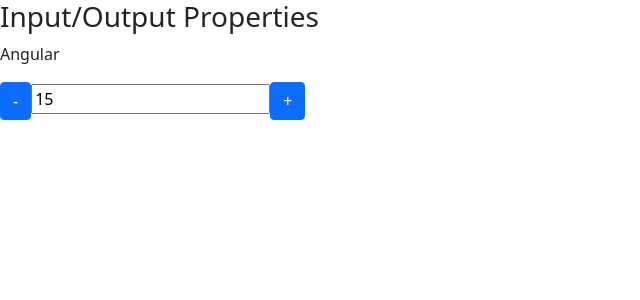
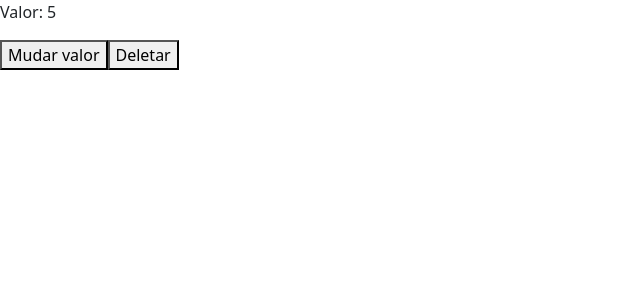
Before and after one commit to Vitor-Franco/angular-basics, an Angular app: page / in a window 1280 px wide. Shown: the top 300 px of the page, without its empty margins (0-640 px from the left). Built offline with nearby package versions, Linux system fonts and the light colour scheme.

Commit message:
life cycle hooks

```diff
--- a/src/app/app.component.html
+++ b/src/app/app.component.html
@@ -2,4 +2,7 @@
 <!-- <meu-primeiro-component></meu-primeiro-component>
 <app-meu-primeiro2></app-meu-primeiro2>
 <app-cursos></app-cursos> -->
-<app-data-binding></app-data-binding>
+<!-- <app-data-binding></app-data-binding> -->
+<app-ciclo [valorInicial]="valor" *ngIf="!deletarCiclo"></app-ciclo>
+<button (click)="mudarValor()">Mudar valor</button>
+<button (click)="destruirCiclo()">Deletar</button>
--- a/src/app/app.component.ts
+++ b/src/app/app.component.ts
@@ -3,8 +3,18 @@
 @Component({
   selector: 'app-root',
   templateUrl: './app.component.html',
-  styleUrls: ['./app.component.css']
+  styleUrls: ['./app.component.css'],
 })
 export class AppComponent {
-  title = 'Olá mundo!';
+  valor = 5;
+
+  deletarCiclo = false;
+
+  mudarValor() {
+    this.valor++;
+  }
+
+  destruirCiclo() {
+    this.deletarCiclo = true;
+  }
 }
--- a/src/app/app.module.ts
+++ b/src/app/app.module.ts
@@ -10,6 +10,7 @@
 import { FormsModule } from '@angular/forms';
 import { InputPropertyComponent } from './input-property/input-property.component';
 import { OutputPropertyComponent } from './output-property/output-property.component';
+import { CicloComponent } from './ciclo/ciclo.component';
 
 @NgModule({
   declarations: [
@@ -20,6 +21,7 @@
     DataBindingComponent,
     InputPropertyComponent,
     OutputPropertyComponent,
+    CicloComponent,
   ],
   imports: [
     // Outros Módulos
--- /dev/null
+++ b/src/app/ciclo/ciclo.component.html
@@ -0,0 +1 @@
+<p>Valor: {{ valorInicial }}</p>
--- /dev/null
+++ b/src/app/ciclo/ciclo.component.ts
@@ -0,0 +1,71 @@
+import {
+  Component,
+  OnInit,
+  OnChanges,
+  DoCheck,
+  AfterContentInit,
+  AfterContentChecked,
+  AfterViewInit,
+  AfterViewChecked,
+  OnDestroy,
+  Input,
+} from '@angular/core';
+
+@Component({
+  selector: 'app-ciclo',
+  templateUrl: './ciclo.component.html',
+  styleUrls: ['./ciclo.component.css'],
+})
+export class CicloComponent
+  implements
+    OnInit,
+    OnChanges,
+    DoCheck,
+    AfterContentInit,
+    AfterContentChecked,
+    AfterViewInit,
+    AfterViewChecked,
+    OnDestroy
+{
+  @Input() valorInicial = 15;
+
+  constructor() {
+    this.log('constructor');
+  }
+
+  ngOnInit(): void {
+    this.log('ngOnInit');
+  }
+
+  ngOnChanges(): void {
+    this.log('ngOnChanges');
+  }
+
+  ngDoCheck(): void {
+    this.log('ngDoCheck');
+  }
+
+  ngAfterContentInit(): void {
+    this.log('ngAfterContentInit');
+  }
+
+  ngAfterContentChecked(): void {
+    this.log('ngAfterContentChecked');
+  }
+
+  ngAfterViewInit(): void {
+    this.log('ngAfterViewInit');
+  }
+
+  ngAfterViewChecked(): void {
+    this.log('ngAfterViewChecked');
+  }
+
+  ngOnDestroy(): void {
+    this.log('ngOnDestroy');
+  }
+
+  log(message: string) {
+    console.log(message);
+  }
+}
```
Also changed, not shown: src/app/ciclo/ciclo.component.css (added), 1 other file (tests, documents, lock files or other folders).
